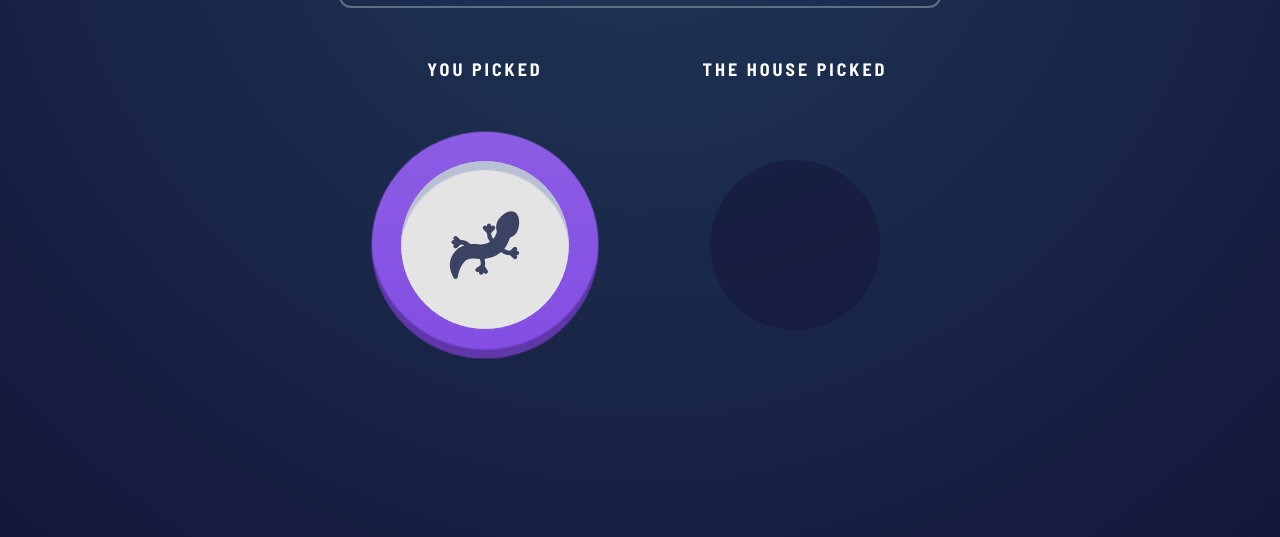
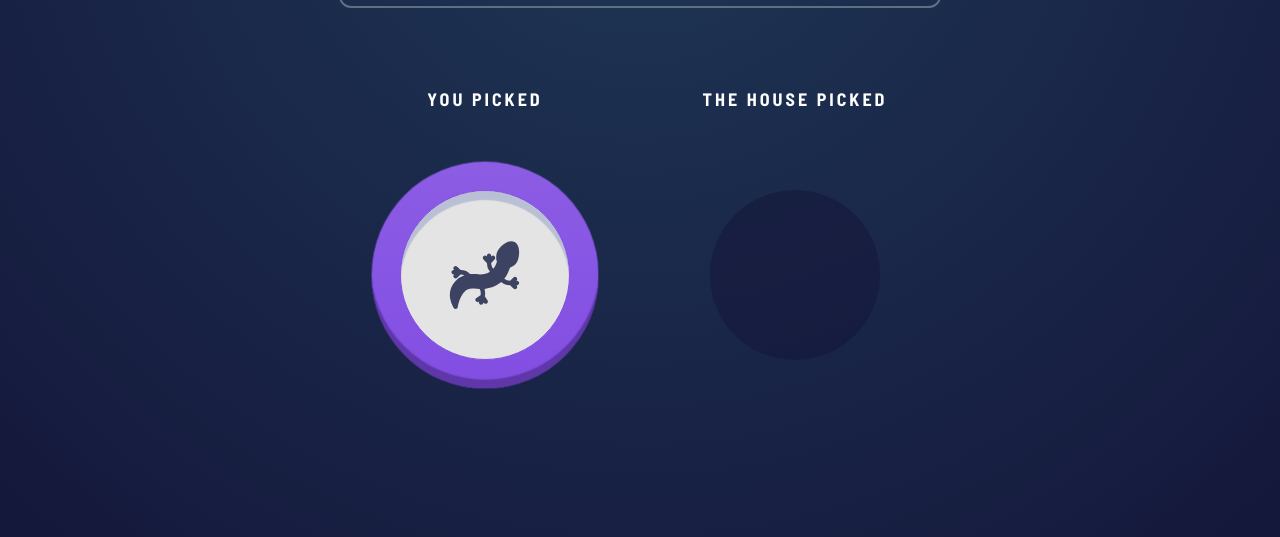
Before and after one commit to AnshumanMahato/rock-paper-scissors, a website: page index.html in a window 1280 px wide. Shown: the part 171-708 px from the top of the page. Drawn offline with Linux system fonts and the light colour scheme.

Commit message:
result-pending done

```diff
--- a/sass/_layout.scss
+++ b/sass/_layout.scss
@@ -18,7 +18,7 @@ main {
 }
 
 .game {
-    padding: 5rem 0;
+    padding: 8rem 0;
 }
 
 .selection-window {
```
Also changed, not shown: css/style.css.
